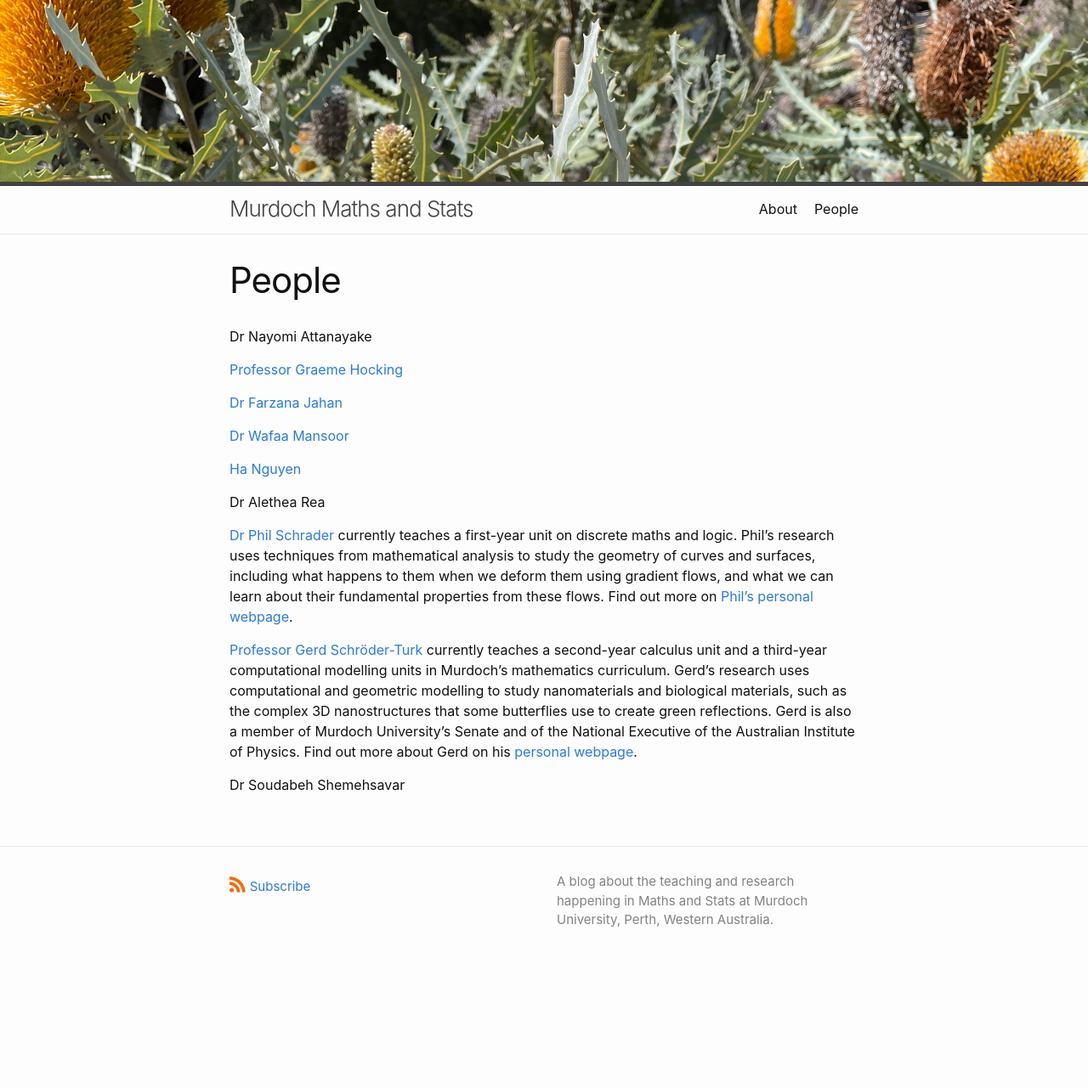
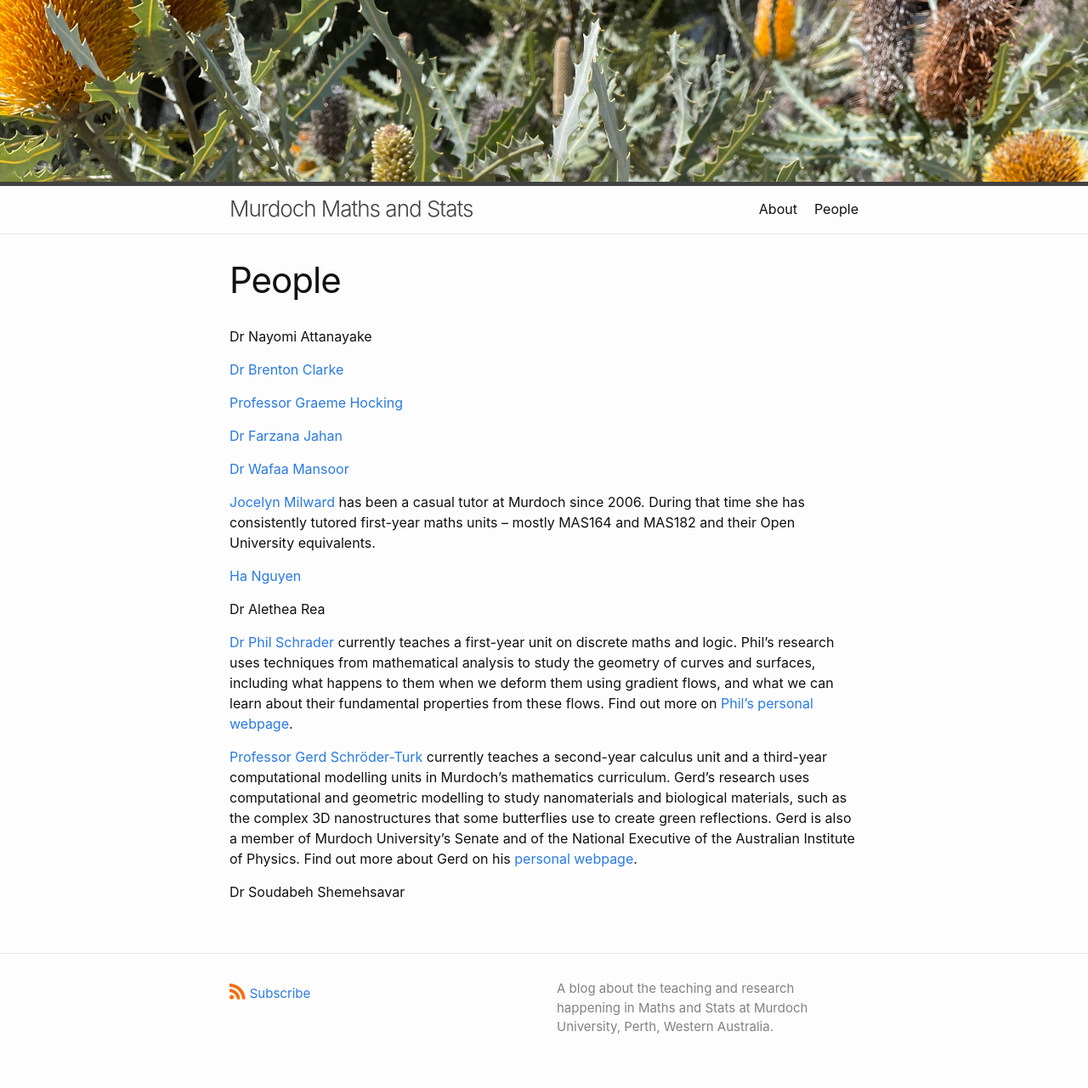
Before and after one commit to Murdoch-Maths-and-Stats/Murdoch-Maths-and-Stats.github.io, a Jekyll site: the page built from people.md, in a window 1280 px wide. Shown: the whole page at 85% size. Built offline with Jekyll 4.4.1, drawn with Linux system fonts in a browser that asks for light colours; before the commit the page ends 1155 px from its top, so only the background shows below that.

Commit message:
people update

```diff
--- a/people.md
+++ b/people.md
@@ -9,11 +9,15 @@ permalink: /people/
 
 Dr Nayomi Attanayake
 
+[Dr Brenton Clarke](http://profiles.murdoch.edu.au/myprofile/brenton-clarke/)
+
 [Professor Graeme Hocking](http://profiles.murdoch.edu.au/myprofile/graeme-hocking/)
 
 [Dr Farzana Jahan](http://profiles.murdoch.edu.au/myprofile/farzana-jahan/)
 
 [Dr Wafaa Mansoor](http://profiles.murdoch.edu.au/myprofile/wafaa-mansoor/)
+
+[Jocelyn Milward](http://profiles.murdoch.edu.au/myprofile/jocelyn-milward/) has been a casual tutor at Murdoch since 2006. During that time she has consistently tutored first-year maths units – mostly MAS164 and MAS182 and their Open University equivalents.
 
 [Ha Nguyen](http://profiles.murdoch.edu.au/myprofile/ha-nguyen/)
 
```
